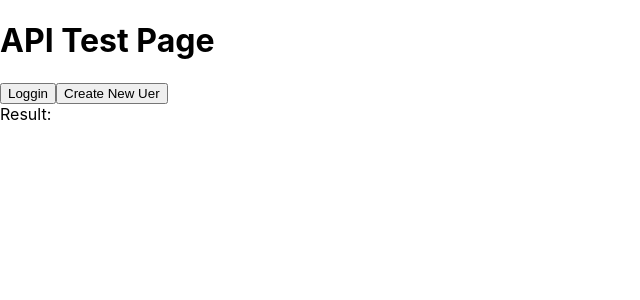
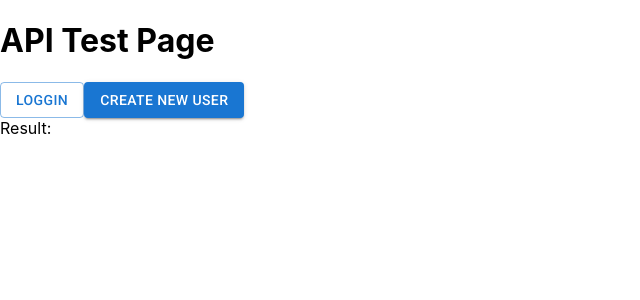
Before and after one commit to PFeinson/smert.api, a React (Create React App) app in the folder front-end/: page / in a window 1280 px wide. Shown: the top 300 px of the page, without its empty margins (0-640 px from the left). Built offline with nearby package versions, Linux system fonts and the light colour scheme.

Commit message:
Added MUI as  new dependency

```diff
--- a/front-end/package.json
+++ b/front-end/package.json
@@ -3,6 +3,9 @@
   "version": "0.1.0",
   "private": true,
   "dependencies": {
+    "@emotion/react": "^11.7.1",
+    "@emotion/styled": "^11.6.0",
+    "@mui/material": "^5.4.0",
     "@testing-library/jest-dom": "^5.16.1",
     "@testing-library/react": "^12.1.2",
     "@testing-library/user-event": "^13.5.0",
--- a/front-end/public/index.html
+++ b/front-end/public/index.html
@@ -15,6 +15,7 @@
       user's mobile device or desktop. See https://developers.google.com/web/fundamentals/web-app-manifest/
     -->
     <link rel="manifest" href="%PUBLIC_URL%/manifest.json" />
+    <link rel="stylesheet" href="https://fonts.googleapis.com/css?family=Roboto:300,400,500,700&display=swap"/>
     <!--
       Notice the use of %PUBLIC_URL% in the tags above.
       It will be replaced with the URL of the `public` folder during the build.
--- a/front-end/src/ApiTestPage.js
+++ b/front-end/src/ApiTestPage.js
@@ -1,5 +1,6 @@
 import React, { Component } from 'react';
 import { login, createUser } from './services/UserService';
+import { Button } from '@mui/material';
 
 // we test api calls before creating UI here
 
@@ -32,8 +33,8 @@ class apiTestPageComponent extends Component
             <div>
                 <h1>API Test Page</h1>
                 <div>
-                    <button onClick = {this.testLogginHandler}>Loggin</button>
-                    <button onClick = {this.testCreateNewUserHandler}>Create New Uer</button>
+                    <Button variant="outlined" onClick = {this.testLogginHandler}>Loggin</Button>
+                    <Button variant="contained" onClick = {this.testCreateNewUserHandler}>Create New User</Button>
                 </div>
                 <div>Result:</div>
             </div>
```
Also changed, not shown: 1 other file (tests, documents, lock files or other folders).
